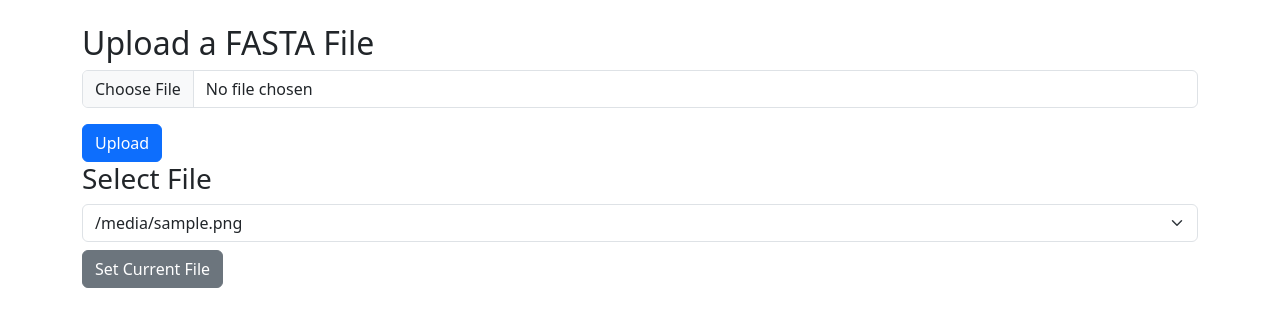
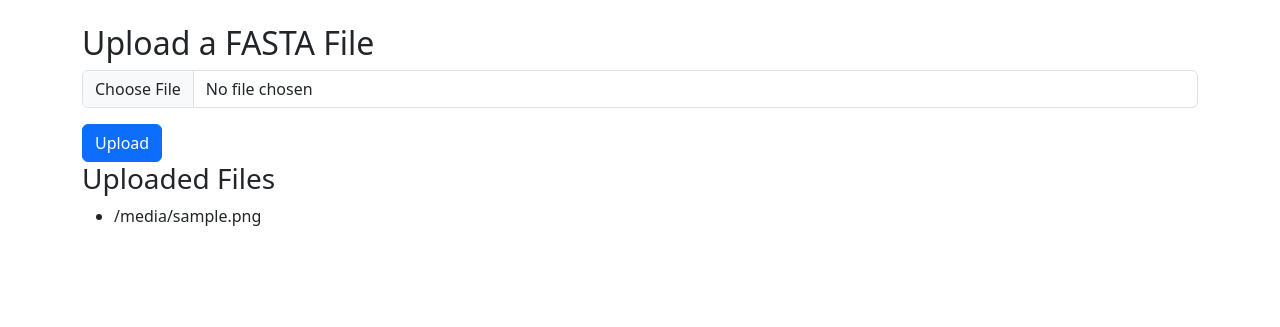
Before and after one commit to hades-k/bio_seq_analyzer, a Flask app: template templates/index.html in a window 1280 px wide. Shown: the part 56-383 px from the top of the page. Run offline with Flask 3, Linux system fonts and the light colour scheme; the template is opened without the code that fills it: most values are stand-ins (such as "Sample title", 1, 10 or a date in 2020).

Commit message:
Update index.html

```diff
--- a/templates/index.html
+++ b/templates/index.html
@@ -7,16 +7,13 @@
   </div>
   <button class="btn btn-primary" type="submit">Upload</button>
 </form>
-{% if fasta_manager.datasets %}
-<h3>Select File</h3>
-<form method="POST" action="{{ url_for('set_file') }}">
-  <select name="filename" class="form-select mb-2">
-    {% for file in fasta_manager.datasets %}
-      <option value="{{ file }}" {% if file == fasta_manager.current_file %}selected{% endif %}>{{ file }}</option>
-    {% endfor %}
-  </select>
-  <button type="submit" class="btn btn-secondary">Set Current File</button>
-</form>
+{% if uploaded_files %}
+<h3>Uploaded Files</h3>
+<ul>
+  {% for file in uploaded_files %}
+  <li>{{ file }}</li>
+  {% endfor %}
+</ul>
 {% endif %}
 
 {% endblock %}
```
